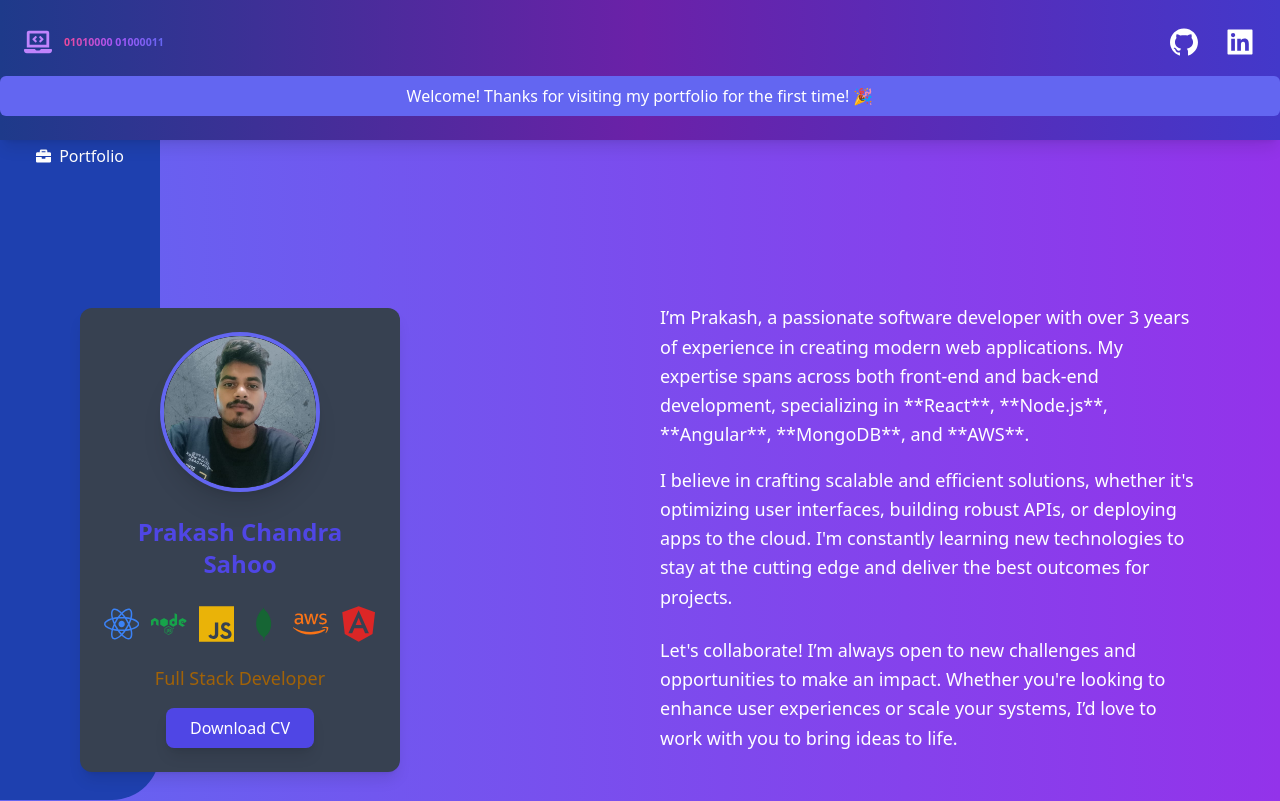
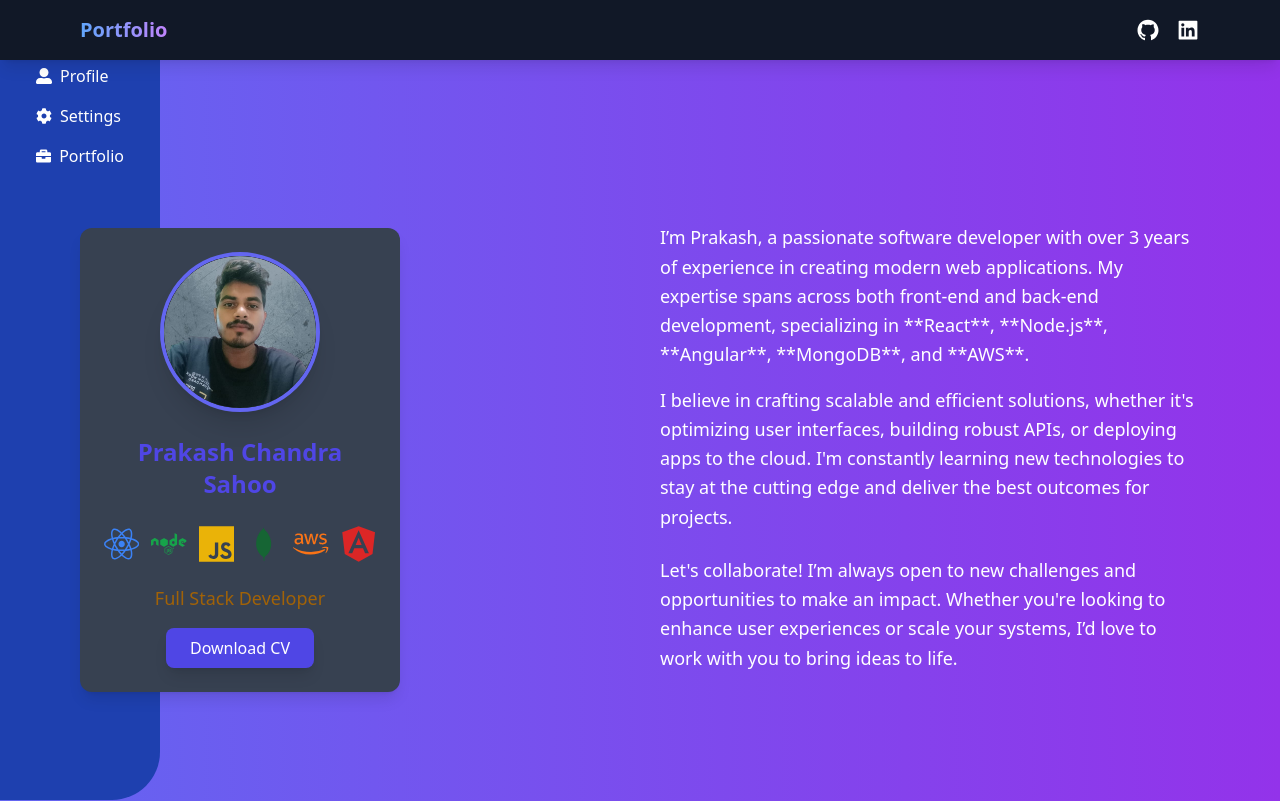
Before and after one commit to prakasham-om/portfolio, a React (Vite) app in the folder myapp/: page / in a window 1280 px wide. Shown: the top 801 px of the page. Built offline with nearby package versions, Linux system fonts and the light colour scheme.

Commit message:
Update Header.jsx

```diff
--- a/myapp/src/components/Header.jsx
+++ b/myapp/src/components/Header.jsx
@@ -1,111 +1,37 @@
-import React, { useState, useEffect } from 'react';
-import { AiFillGithub, AiFillLinkedin, AiOutlineMenu } from 'react-icons/ai';
-import { FaLaptopCode } from 'react-icons/fa';
-import { animated, useSpring } from 'react-spring';
-import { NavLink } from 'react-router-dom';
-import links from './link.js';
+// Header.js
+import React from 'react';
+import { AiFillGithub, AiFillLinkedin } from 'react-icons/ai';
 
-const Header = ({ isOpen, toggleMenu }) => {
-  const [isFirstVisit, setIsFirstVisit] = useState(false);
+const Header = () => {
+  return (
+    <header className="bg-gray-900 text-white py-4 sticky top-0 z-50 shadow-lg">
+      <div className="px-4 mx-auto flex justify-between items-center max-w-6xl">
+        <h1 className="text-xl font-bold bg-gradient-to-r from-blue-400 to-purple-400 bg-clip-text text-transparent">
+          Portfolio
+        </h1>
 
-  useEffect(() => {
-    const firstVisit = localStorage.getItem('firstVisit');
-    if (!firstVisit) {
-      setIsFirstVisit(true);
-      localStorage.setItem('firstVisit', 'true');
-    }
-  }, []);
-
-  // Animation properties for the rainbow effect
-  const rainbowAnimation = useSpring({
-    loop: true,
-    from: { fontSize: '1rem', color: 'hsl(0, 100%, 50%)' },
-    to: [
-      { fontSize: '0.7rem', color: 'hsl(60, 100%, 50%)' },
-      { fontSize: '0.4rem', color: 'hsl(120, 100%, 50%)' },
-      { fontSize: '0.5rem', color: 'hsl(180, 100%, 50%)' },
-      { fontSize: '1rem', color: 'hsl(240, 100%, 50%)' },
-      { fontSize: '0.8rem', color: 'hsl(300, 100%, 50%)' },
-      { fontSize: '1rem', color: 'hsl(360, 100%, 50%)' },
-    ],
-    config: { duration: 5000 },
-  });
-
-  // Close the menu when a link is clicked (on mobile)
-  const handleLinkClick = () => {
-    if (isOpen) {
-      toggleMenu(); // Close the mobile menu
-    }
-  };
-
-  return (
-    <animated.header className="bg-gradient-to-r from-blue-900 via-purple-800 to-indigo-700 text-white py-4 md:py-6 z-50 sticky top-0 shadow-lg backdrop-blur-md">
-      <div className="px-6 flex justify-between items-center">
-        {/* Mobile Menu Button */}
-        <span className="block md:hidden items-center">
-          <button
-            onClick={toggleMenu}
-            className="p-3 text-white hover:text-blue-300 transition duration-300"
-          >
-            <AiOutlineMenu size={25} />
-          </button>
-          {isOpen && (
-            <div className="fixed left-0 top-0 w-full text-white z-30 bg-gray-900 bg-opacity-80">
-              <ul className="py-6">
-                {links.map((link, index) => (
-                  <li key={index}>
-                    <NavLink
-                      to={link.to}
-                      exact="true"
-                      className="block px-6 py-3 text-lg font-medium hover:bg-blue-500 hover:text-white transition duration-200"
-                      activeClassName="bg-blue-500 text-white"
-                      onClick={handleLinkClick} // Close menu when clicked
-                    >
-                      {link.text}
-                    </NavLink>
-                  </li>
-                ))}
-              </ul>
-            </div>
-          )}
-        </span>
-
-        {/* Animated Title */}
-        <animated.div style={rainbowAnimation} className="text-3xl font-extrabold flex items-center space-x-3">
-          <FaLaptopCode size={28} className="hidden md:flex text-purple-400" />
-          <span className="md:flex-grow text-center text-transparent bg-clip-text bg-gradient-to-r from-pink-500 via-purple-500 to-indigo-500">
-            01010000 01000011
-          </span>
-        </animated.div>
-
-        {/* Social Icons */}
-        <div className="flex space-x-6 text-center">
+        <div className="flex space-x-4">
           <a
             href="https://github.com/prakasham-om"
             target="_blank"
             rel="noopener noreferrer"
-            className="text-white hover:text-gray-300 transition duration-300"
+            className="hover:text-blue-400 transition-colors"
+            aria-label="GitHub Profile"
           >
-            <AiFillGithub size={32} />
+            <AiFillGithub className="text-2xl" />
           </a>
           <a
             href="https://www.linkedin.com/in/prakash-sahoo-ba3b942a1/"
             target="_blank"
             rel="noopener noreferrer"
-            className="text-white hover:text-blue-500 transition duration-300"
+            className="hover:text-blue-400 transition-colors"
+            aria-label="LinkedIn Profile"
           >
-            <AiFillLinkedin size={32} />
+            <AiFillLinkedin className="text-2xl" />
           </a>
         </div>
       </div>
-
-      {/* First-time visit message */}
-      {isFirstVisit && (
-        <div className="first-time-message bg-indigo-500 text-white py-2 px-6 rounded-md mt-4 text-center">
-          Welcome! Thanks for visiting my portfolio for the first time! 🎉
-        </div>
-      )}
-    </animated.header>
+    </header>
   );
 };
 
```
